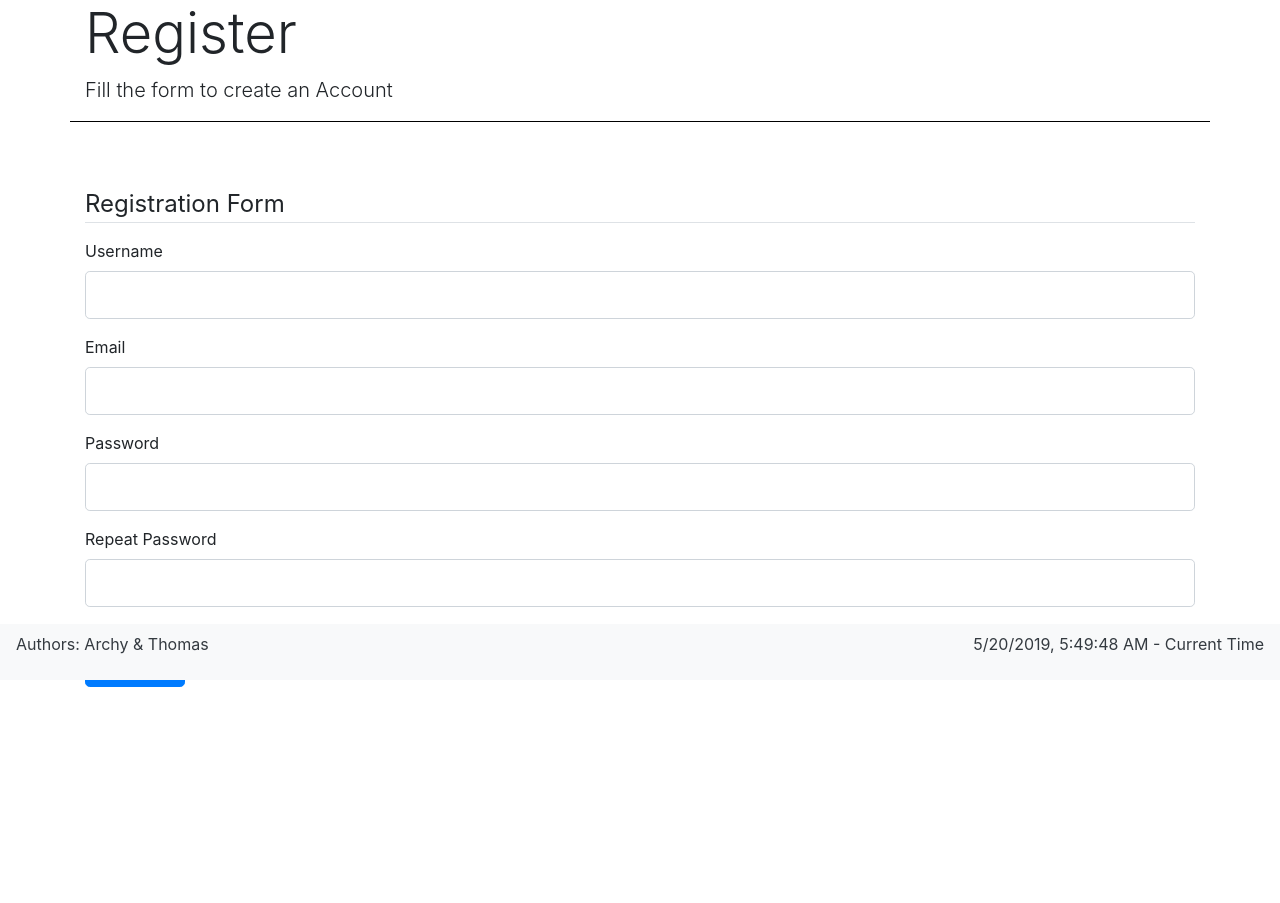
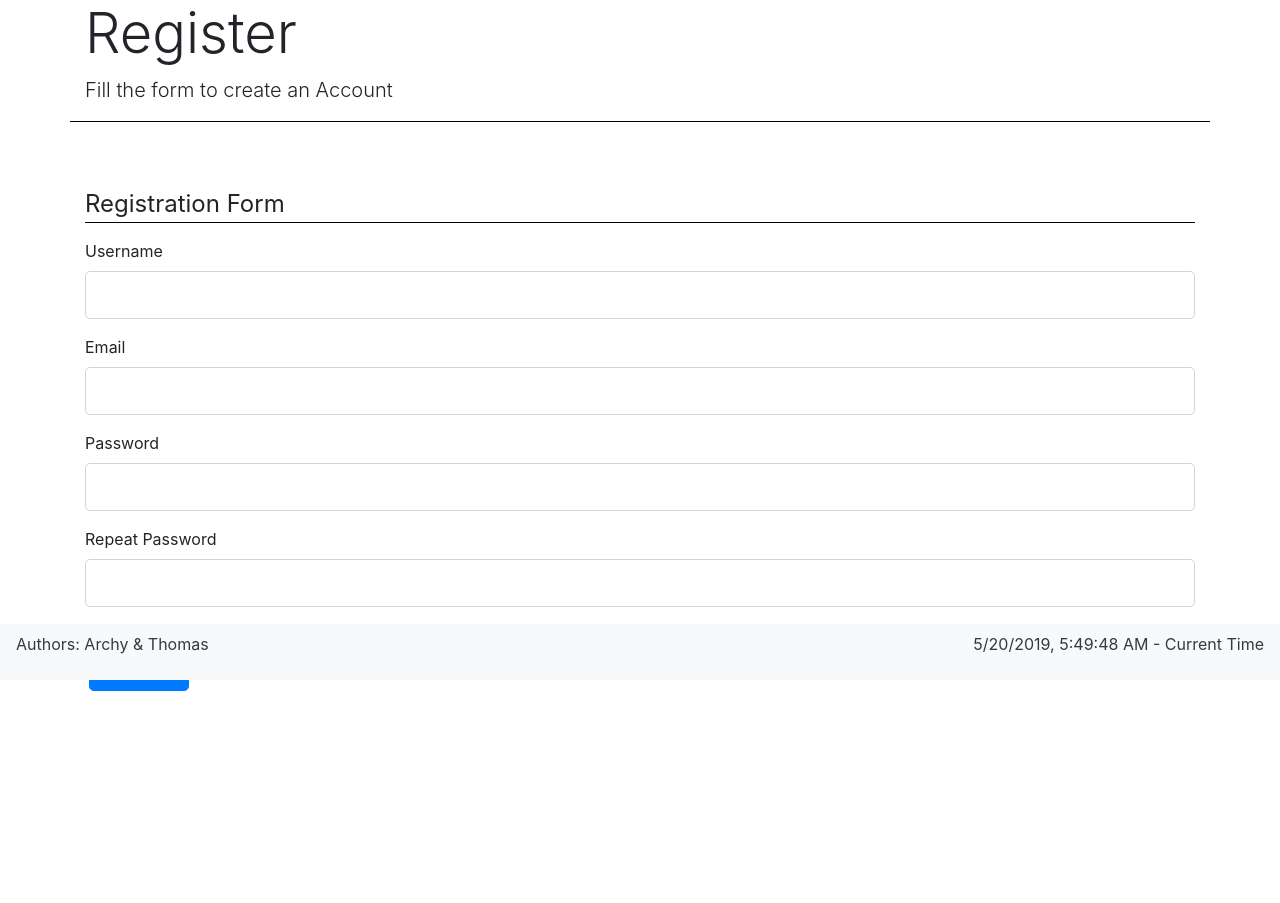
Before and after one commit to ThomasJamesCrawford/cits3403-recipe-ranker, a Flask app: page /register in a window 1280 px wide. Shown: the part 120-1023 px from the top of the page. Before the commit the page ends 807 px from the top, so only its background shows below. Run offline with Flask 2, Linux system fonts and the light colour scheme; some libraries are stand-ins or nearby versions.

Commit message:
removed finished TODOs, forms css

```diff
--- a/app/static/css/style.css
+++ b/app/static/css/style.css
@@ -28,6 +28,17 @@ section {
     margin-bottom: 2rem;
 }
 
+legend {
+    margin-bottom: 1rem;
+    border-bottom-color: #000;
+    border-bottom-style: solid;
+    border-bottom-width: 0.1rem;
+}
+
+.btn {
+    margin: 0.25rem;
+}
+
 .btn-block {
     text-align: left;
 }
--- a/app/templates/base.html
+++ b/app/templates/base.html
@@ -16,9 +16,6 @@
     <title>Welcome to Recipe Ranker</title>
     {% endif %}
 </head>
-
-<!-- TODO responsive pages with xs, sm, md, etc. values-->
-<!-- TODO alignment of text, content and row or col content-->
 
 <body>
     <!-- TODO highlight current tab in navbar-->
@@ -72,7 +69,6 @@
             </div>
         </div>
 
-        <!-- TODO header h1 and p contents values handled from routes.py-->
         <header class="row">
             <div class="col">
                 {% if title %}
--- a/app/templates/general_polls.html
+++ b/app/templates/general_polls.html
@@ -2,7 +2,7 @@
 
 {% block content %}
 
-<!--polls page for non logged in users-->
+<!-- polls page for non logged in users -->
 
 <div class="row">
     {% for p in polls.query.order_by(polls.date_created) %}
--- a/app/templates/index.html
+++ b/app/templates/index.html
@@ -2,9 +2,7 @@
 
 {% block content %}
 
-<!--TODO-->
 <!--home page, all users-->
-<!--shows information about current running polls, but not their current standings-->
 
 <div class="row">
     <section class="col">
--- a/app/templates/manage_polls.html
+++ b/app/templates/manage_polls.html
@@ -2,7 +2,6 @@
 
 {% block content %}
 
-<!-- TODO -->
 <!-- page for polls management, admin only -->
 <!-- TODO sortable tables -->
 
--- a/app/templates/manage_users.html
+++ b/app/templates/manage_users.html
@@ -2,11 +2,9 @@
 
 {% block content %}
 
-<!-- TODO -->
 <!-- page for user management, admin only -->
 <!-- TODO highlight current user -->
 <!-- TODO sortable tables -->
-<!-- TODO delete button on each user -->
 
 <div class="row">
     <section class="col">
--- a/app/templates/poll_form.html
+++ b/app/templates/poll_form.html
@@ -9,7 +9,7 @@
         <form action="" method="post">
             {{ form.hidden_tag() }}
             <fieldset class="form-group">
-                <legend class="border-bottom mb-3">{{ legend }}</legend>
+                <legend>{{ legend }}</legend>
                 <div class="form-group">
                     {{ form.name.label(class="form-control-label") }}
                     {% if form.name.errors %}
--- a/app/templates/poll_result.html
+++ b/app/templates/poll_result.html
@@ -2,9 +2,7 @@
 
 {% block content %}
 
-<!-- TODO -->
-<!-- page for a poll's result -->
-<!-- shows all information about a poll -->
+<!-- page for a poll's result, logged in user -->
 
 <div class="row">
     <section class="col">
--- a/app/templates/polls.html
+++ b/app/templates/polls.html
@@ -2,9 +2,7 @@
 
 {% block content %}
 
-<!-- TODO -->
-<!-- polls page, all logged in users -->
-<!-- shows all information about polls for logged in users-->
+<!-- page to show all information about polls, all logged in users -->
 
 <div class="row">
     <section class="col">
--- a/app/templates/recipe.html
+++ b/app/templates/recipe.html
@@ -2,7 +2,6 @@
 
 {% block content %}
 
-<!--TODO-->
 <!--page for a recipe, admins only-->
 <!--TODO add update recipe forms and button for displaying that form-->
 
--- a/app/templates/recipe_form.html
+++ b/app/templates/recipe_form.html
@@ -9,7 +9,7 @@
         <form action="" method="post">
             {{ form.hidden_tag() }}
             <fieldset class="form-group">
-                <legend class="border-bottom mb-3">{{ legend }}</legend>
+                <legend>{{ legend }}</legend>
                 <div class="form-group">
                     {{ form.name.label(class="form-control-label") }}
                     {% if form.name.errors %}
--- a/app/templates/user.html
+++ b/app/templates/user.html
@@ -2,8 +2,7 @@
 
 {% block content %}
 
-<!--TODO-->
-<!--page for account management, all logged in users-->
+<!--page for a user's account, all logged in users-->
 
 <div class="row">
     {% if current_user.id == user.id %}
--- a/app/templates/user_form.html
+++ b/app/templates/user_form.html
@@ -9,7 +9,7 @@
         <form action="" method="post">
             {{ form.hidden_tag() }}
             <fieldset class="form-group">
-                <legend class="border-bottom mb-3">{{ legend }}</legend>
+                <legend>{{ legend }}</legend>
                 <div class="form-group">
                     {{ form.username.label(class="form-control-label") }}
                     {% if form.username.errors %}
```
